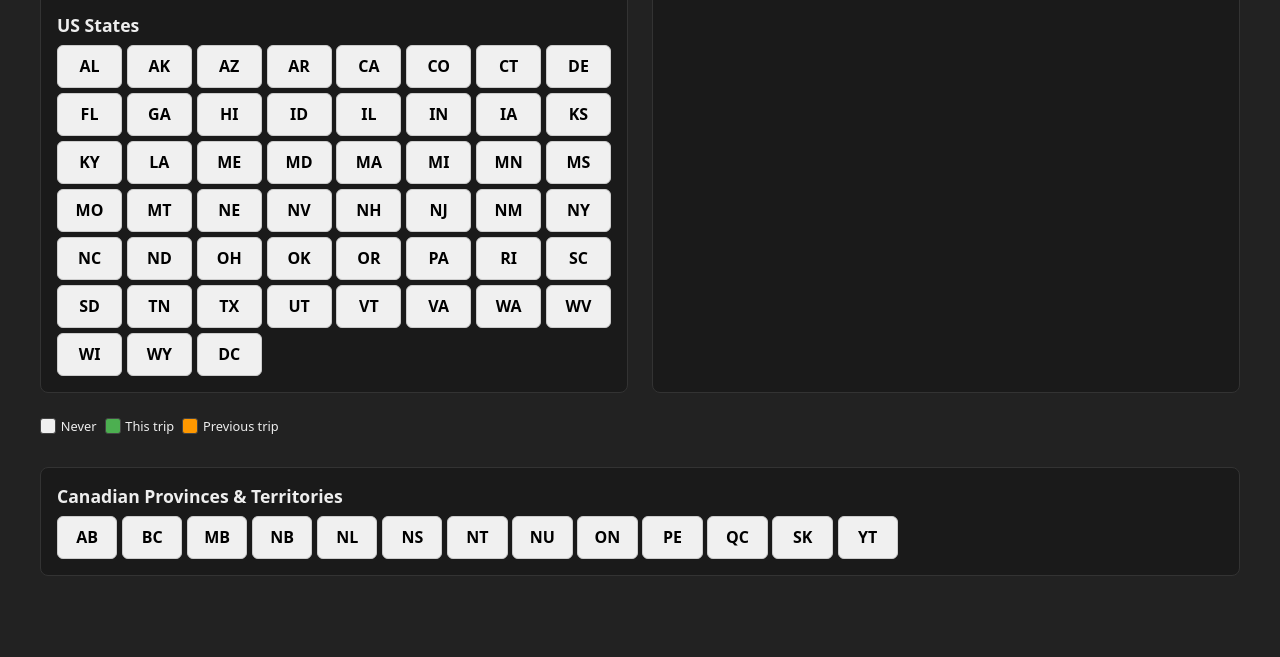
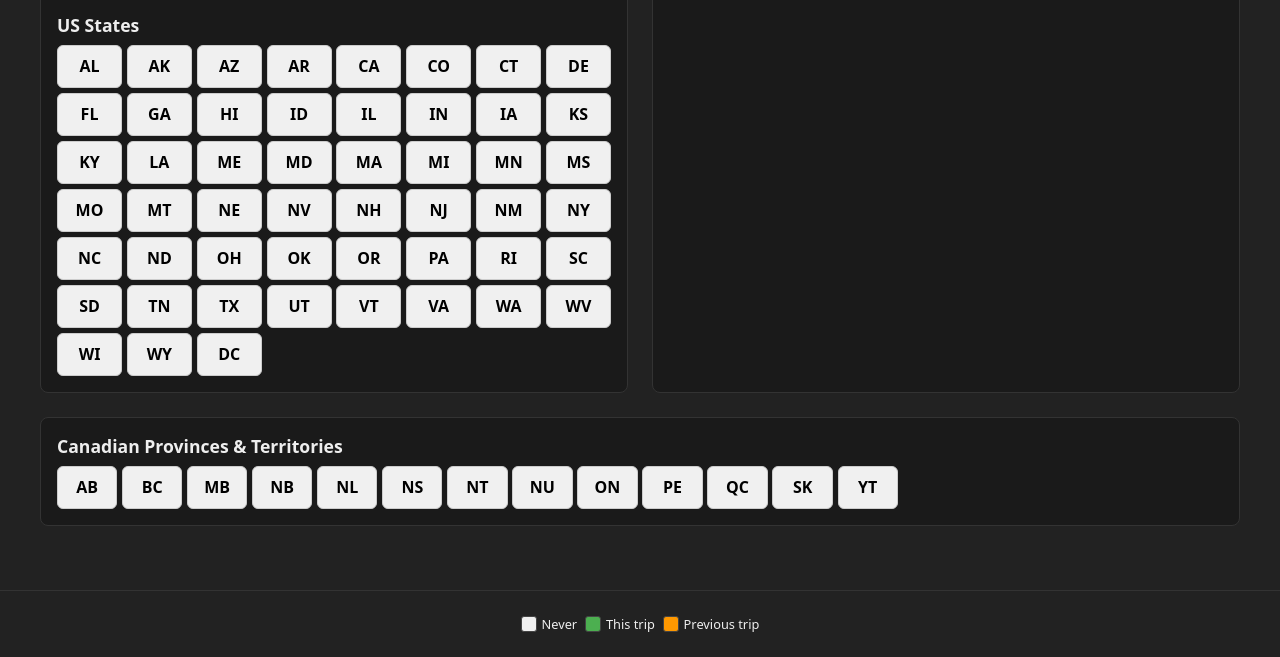
Before and after one commit to stipman/LP, a plain HTML site: page index.html in a window 1280 px wide. Shown: the part 286-943 px from the top of the page. Before the commit the page ends 894 px from the top, so only its background shows below. Drawn offline with Linux system fonts and the light colour scheme.

Commit message:
Move legend to bottom of page in footer

```diff
--- a/index.html
+++ b/index.html
@@ -96,8 +96,10 @@
       display: flex;
       flex-wrap: wrap;
       gap: 0.5rem;
-      margin-bottom: 0.5rem;
+      justify-content: center;
+      padding: 1.5rem 1rem;
       font-size: 0.8rem;
+      color: var(--text);
     }
 
     .legend-item {
@@ -225,6 +227,11 @@
       margin-bottom: 0.5rem;
     }
 
+    footer {
+      border-top: 1px solid #333;
+      margin-top: 2rem;
+    }
+
   </style>
 </head>
 
@@ -264,12 +271,6 @@
         <h2>East Coast States</h2>
         <div id="east-coast-grid" class="map-grid"></div>
       </section>
-
-      <div class="legend">
-        <div class="legend-item"><span class="legend-swatch never"></span>Never</div>
-        <div class="legend-item"><span class="legend-swatch this-trip"></span>This trip</div>
-        <div class="legend-item"><span class="legend-swatch previous-trip"></span>Previous trip</div>
-      </div>
     </section>
 
     <section class="full-width-panel">
@@ -277,6 +278,14 @@
       <div id="province-list" class="state-list"></div>
     </section>
   </main>
+
+  <footer>
+    <div class="legend">
+      <div class="legend-item"><span class="legend-swatch never"></span>Never</div>
+      <div class="legend-item"><span class="legend-swatch this-trip"></span>This trip</div>
+      <div class="legend-item"><span class="legend-swatch previous-trip"></span>Previous trip</div>
+    </div>
+  </footer>
 
   <script>
     const STATES = [
```
